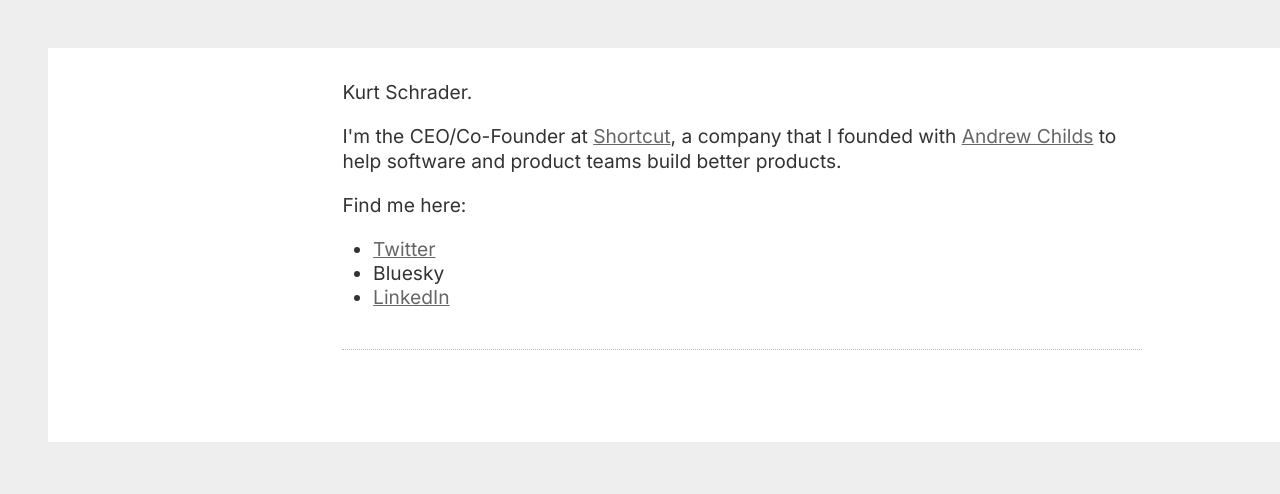
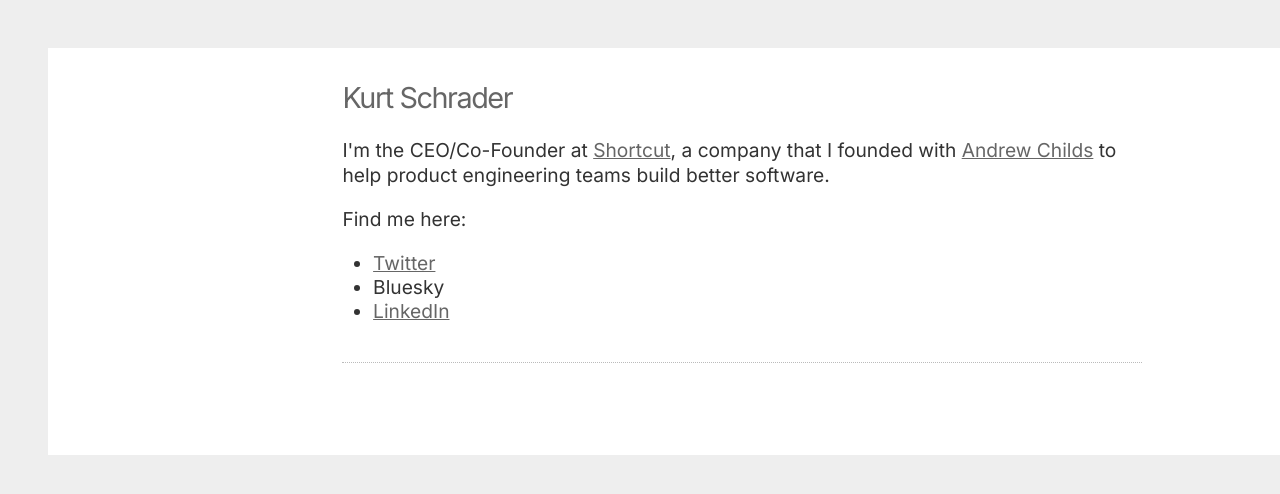
Before and after one commit to kschrader/kschrader.github.com, a Jekyll site: the page built from index.html, in a window 1280 px wide. Shown: the top 494 px of the page. Built offline with Jekyll 4.4.1, drawn with Linux system fonts in a browser that asks for light colours; Markdown is read by kramdown in place of the engine named in the settings.

Commit message:
Update index.html

```diff
--- a/index.html
+++ b/index.html
@@ -5,8 +5,8 @@ title: Home
 
 <article>
 	<div class="postcontent text">
-    	<p>Kurt Schrader.</p>
-			<p>I'm the CEO/Co-Founder at <a href="http://www.shortcut.com">Shortcut</a>, a company that I founded with <a href="http://glomerate.com">Andrew Childs</a> to help software and product teams build better products.</p>
+    	<h2>Kurt Schrader</h2>
+			<p>I'm the CEO/Co-Founder at <a href="http://www.shortcut.com">Shortcut</a>, a company that I founded with <a href="http://glomerate.com">Andrew Childs</a> to help product engineering teams build better software.</p>
 		<p>
 			Find me here:
 			<ul>
```
